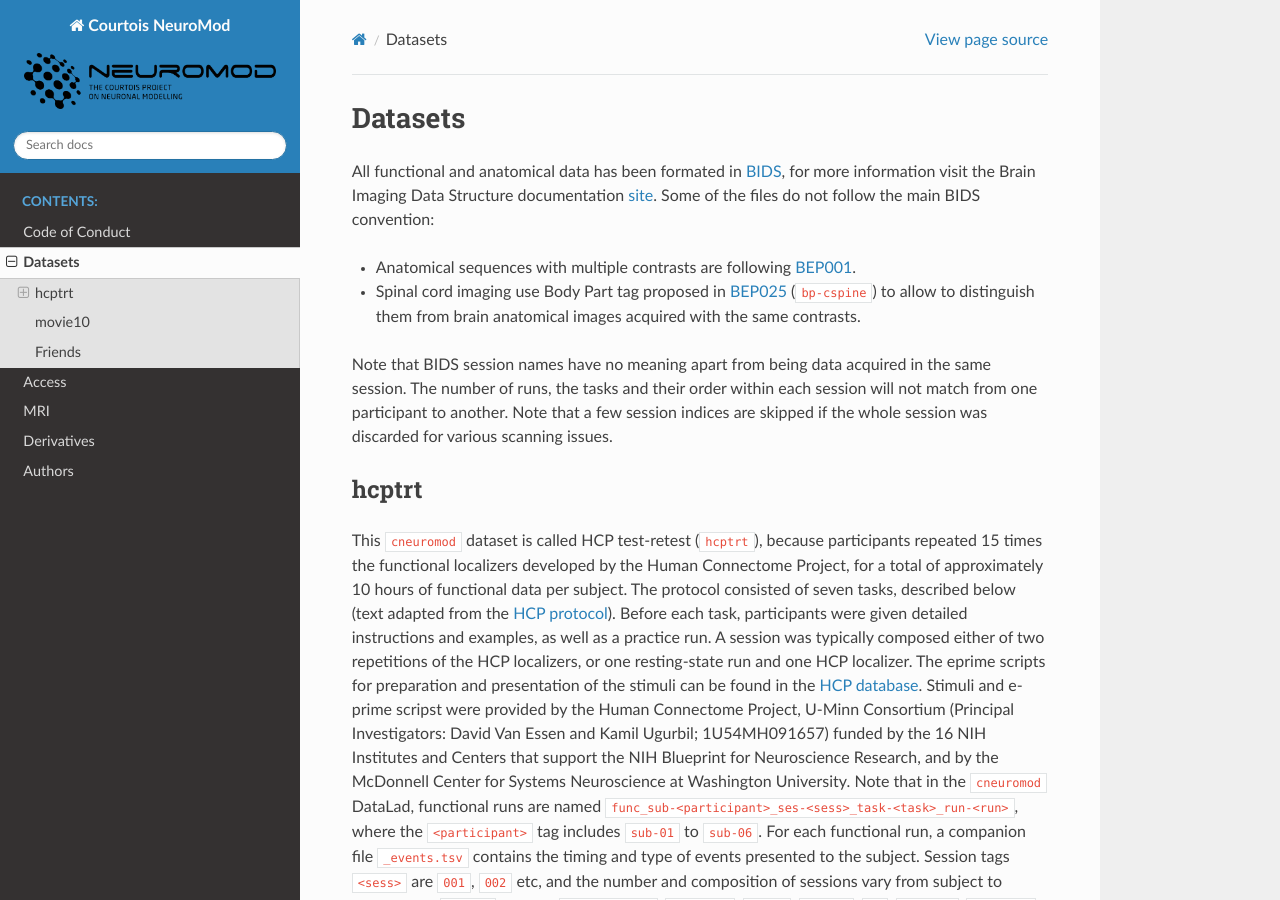
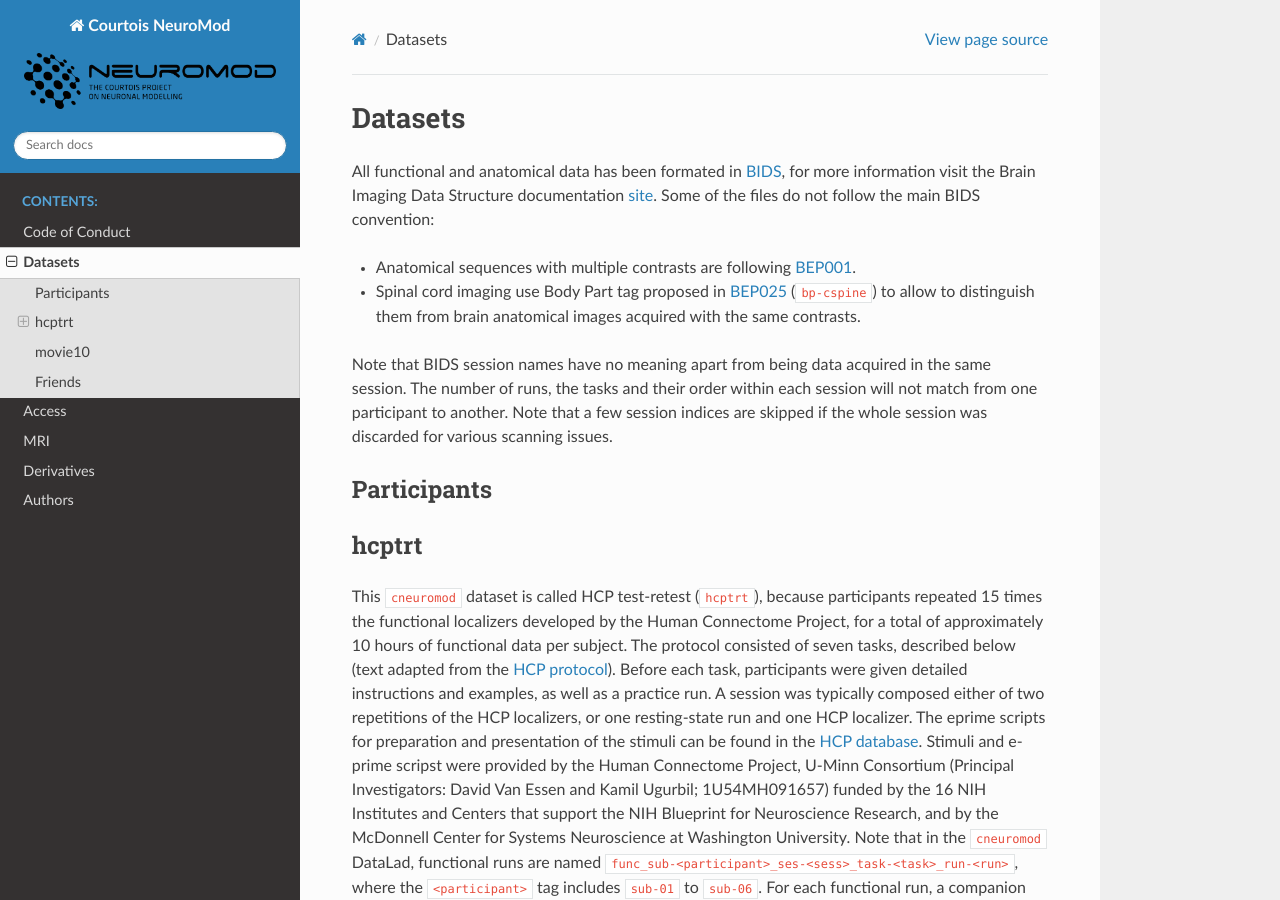
Before and after one commit to courtois-neuromod/cneuromod_docs, a Sphinx documentation site: the page built from source/DATASETS.md, in a window 1280 px wide and 900 px high. Built offline with Sphinx 7.4.7 and the Read the Docs theme 2.0.0, drawn with Linux system fonts in a browser that asks for light colours.

Commit message:
Update DATASETS.md
create participants section

```diff
--- a/source/DATASETS.md
+++ b/source/DATASETS.md
@@ -6,6 +6,8 @@ Some of the files do not follow the main BIDS convention:
 - Spinal cord imaging use Body Part tag proposed in [BEP025](https://bids.neuroimaging.io/bep025) (`bp-cspine`) to allow to distinguish them from brain anatomical images acquired with the same contrasts.
 
 Note that BIDS session names have no meaning apart from being data acquired in the same session. The number of runs, the tasks and their order within each session will not match from one participant to another. Note that a few session indices are skipped if the whole session was discarded for various scanning issues.
+
+## Participants
 
 ## hcptrt
 
```
